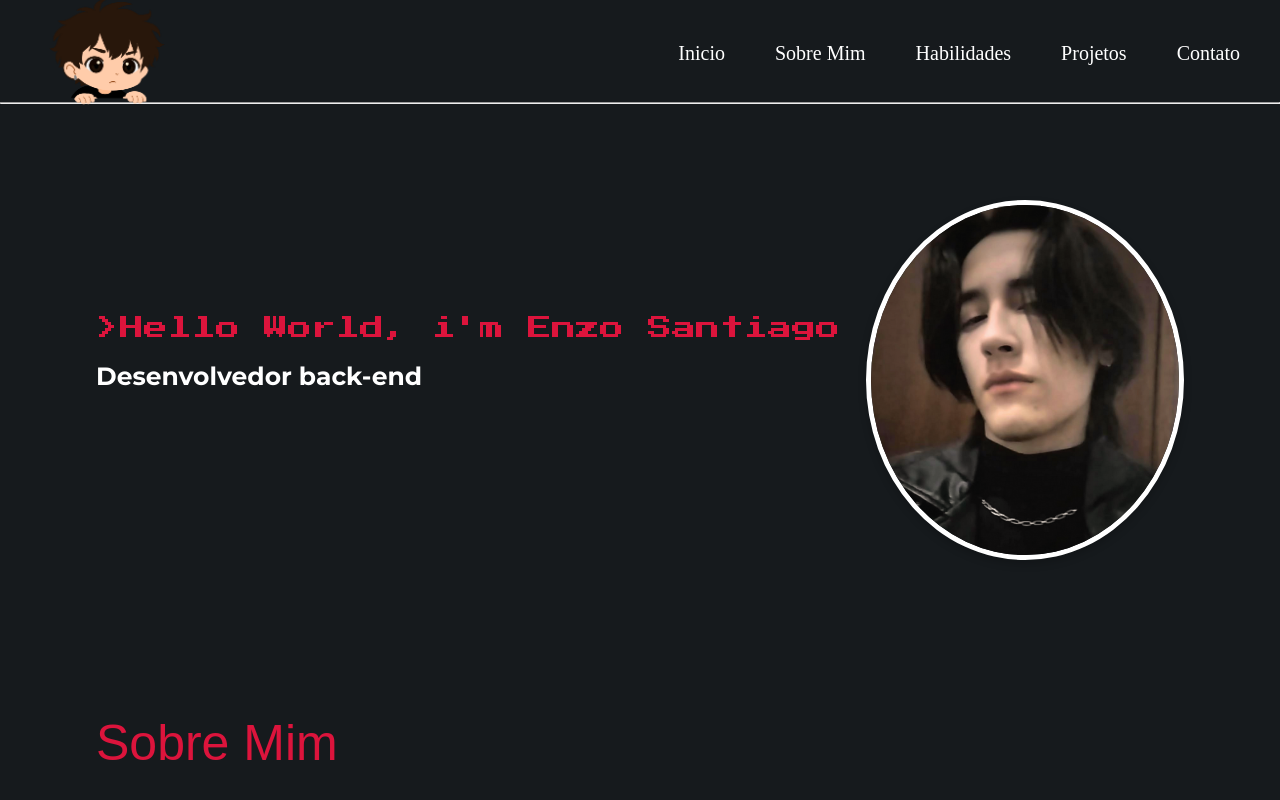
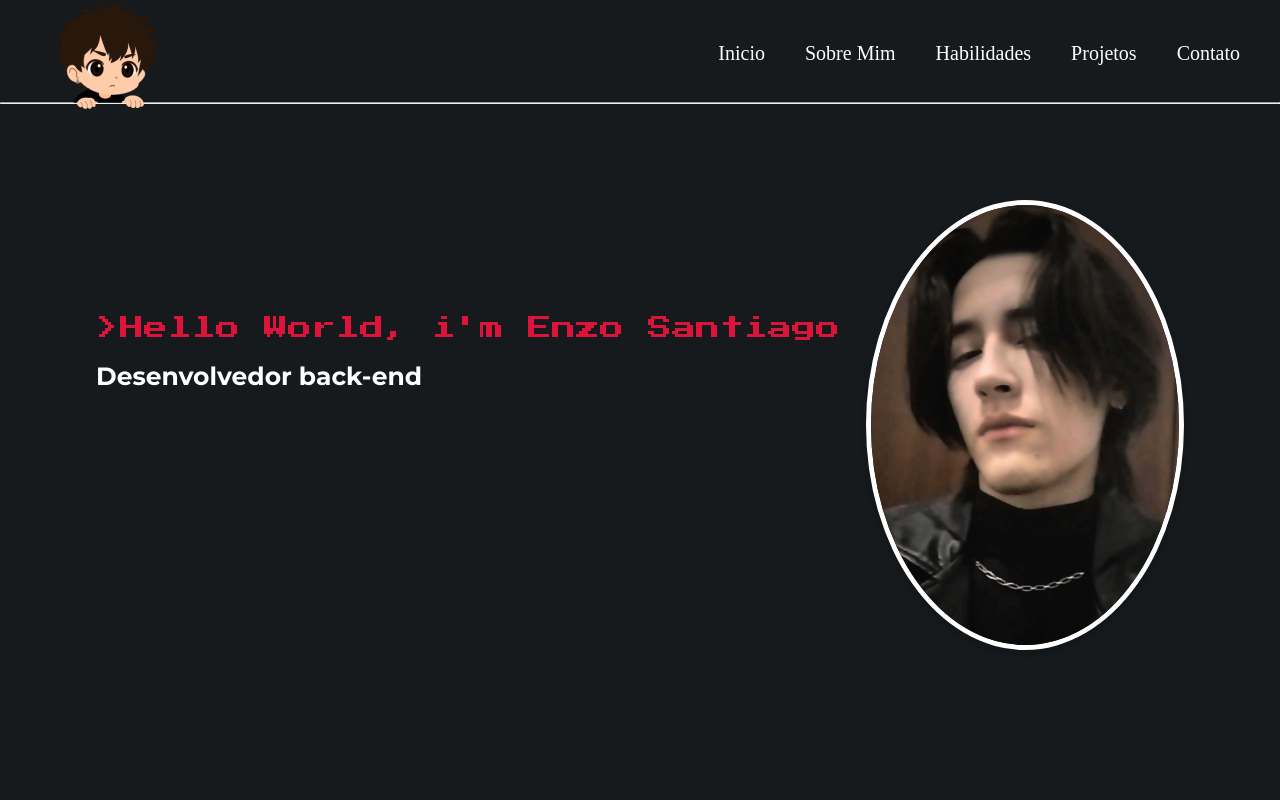
Before and after one commit to Masky-p/Portif-lio, a plain HTML site: page index.html in a window 1280 px wide. Shown: the top 800 px of the page. Drawn offline with Linux system fonts and the light colour scheme; a web font is replaced by a local one.

Commit message:
atualização

```diff
--- a/css/habilidades.css
+++ b/css/habilidades.css
@@ -24,7 +24,6 @@
 .skill {
     display: flex;
     align-items: center;
-    gap: 10px;
 }
 
 .skill label {
--- a/css/home.css
+++ b/css/home.css
@@ -47,8 +47,8 @@
 }
 
 .imagem{
-    width: 350px;
-    height: 350px;
+    height: 55vh;
+    width: 50vh;
     border-radius: 50%;
     border: 5px solid white;
     box-shadow: 0 4px 8px rgba(0, 0, 0, 0.2);
--- a/css/style.css
+++ b/css/style.css
@@ -22,7 +22,7 @@ body {
 .list ul {
     display: flex;
     list-style-type: none;
-    gap: 50px;
+    gap: 5vh;
     font-size: 20px;
     padding-right: 5vh;
     padding-top: 2.8vh;
@@ -47,8 +47,7 @@ body {
 .boneco img {
     position: absolute;
     z-index: 10;
-    height: 170px;
-    width: 140px;
+    height: 22vh;
     padding-left: 27vh;
     padding-top: 1.4vh;
 }
```
Also changed, not shown: imagem/batman.jpg (deleted).
